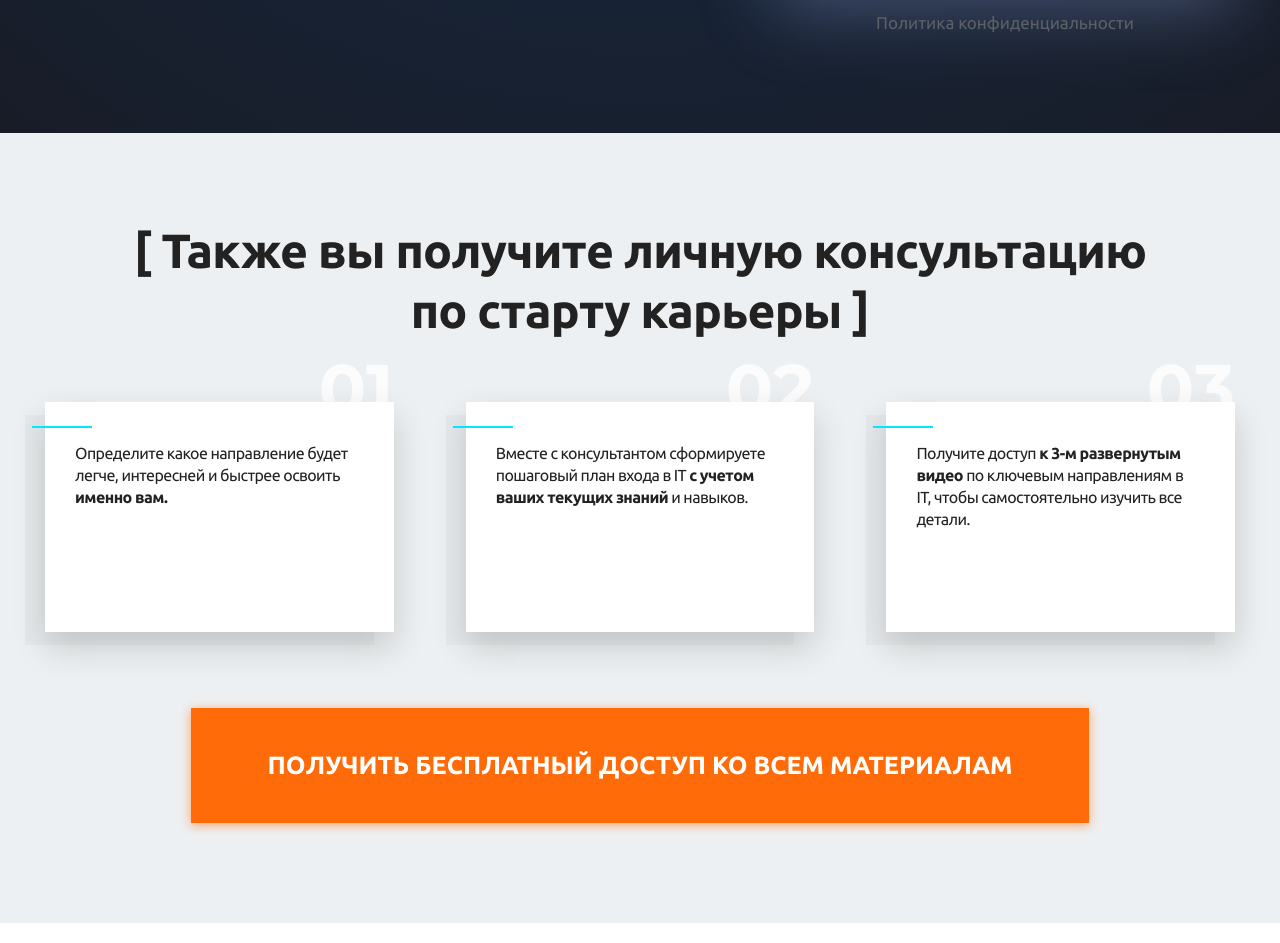
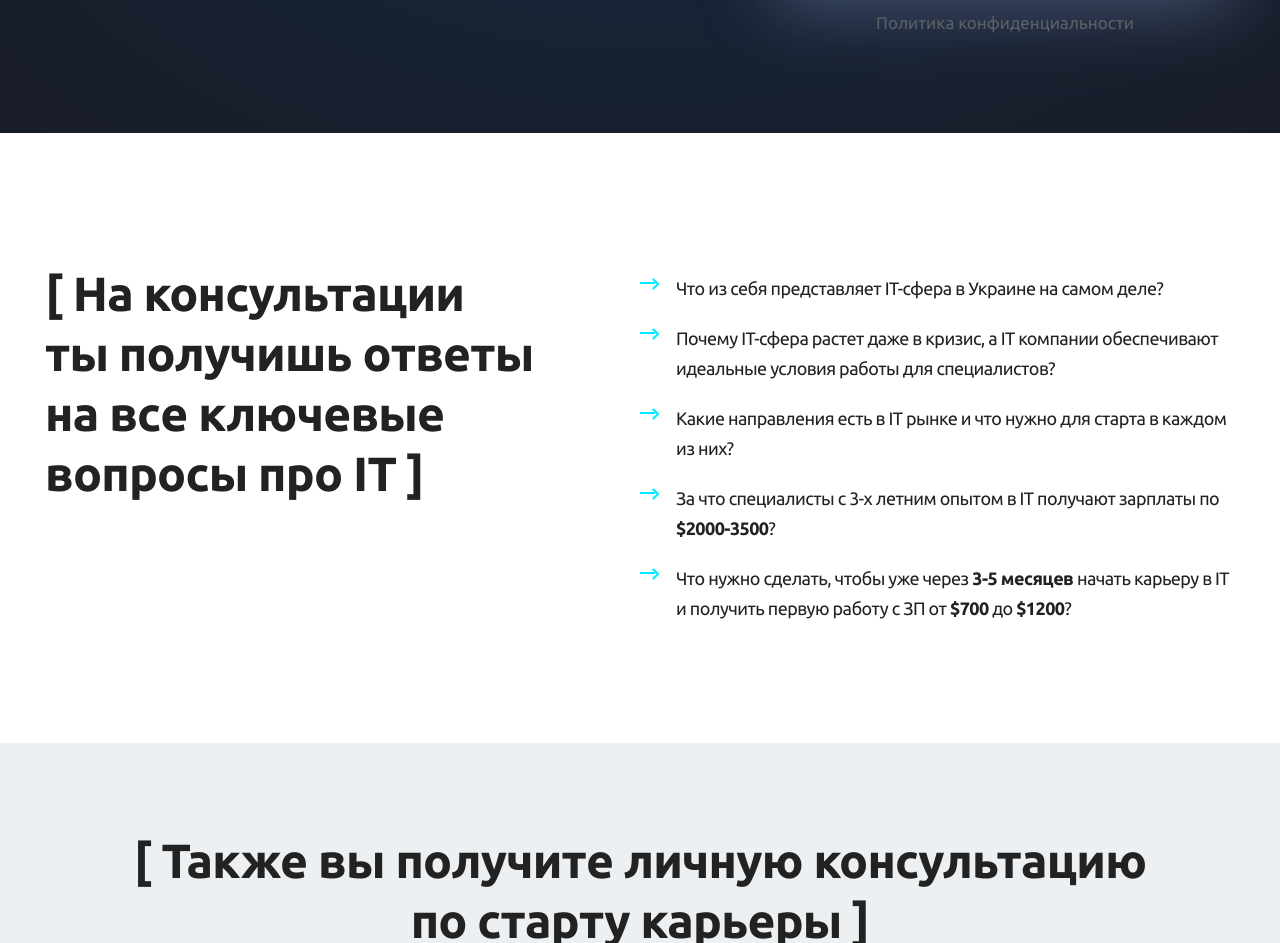
Before and after one commit to Ponomarov-Vadim/landing_page_GO_IT, a website: page src/index.html in a window 1280 px wide. Shown: the part 820-1763 px from the top of the page. Drawn offline with nearby package versions, Linux system fonts and the light colour scheme; files that its build step writes are made by us from their sources.

Commit message:
complete section consultation

```diff
--- a/src/index.html
+++ b/src/index.html
@@ -81,6 +81,52 @@
     </header>
 
     <main>
+      <section class="consultation wrapper">
+        <h2 class="consultation__headline">
+          [ На консультации ты получишь ответы на все ключевые вопросы про IT ]
+        </h2>
+
+        <ul class="consultation__list">
+          <li class="consultation__list-item">
+
+            <p class="consultation__list-item-text"
+              >Что из себя представляет IT-сфера в Украине на самом деле?</p
+            >
+          </li>
+          <li class="consultation__list-item">
+
+            <p class="consultation__list-item-text"
+              >Почему IT-сфера растет даже в кризис, а IT компании обеспечивают
+              идеальные условия работы для специалистов?</p
+            >
+          </li>
+          <li class="consultation__list-item">
+
+            <p class="consultation__list-item-text"
+              >Какие направления есть в IT рынке и что нужно для старта в каждом
+              из них?</p
+            >
+          </li>
+          <li class="consultation__list-item">
+
+            <p class="consultation__list-item-text"
+              >За что специалисты с 3-х летним опытом в IT получают зарплаты по
+              <span>$2000-3500</span>?</p
+            >
+          </li>
+          <li class="consultation__list-item">
+
+            <p class="consultation__list-item-text"
+              >Что нужно сделать, чтобы уже через
+              <span>3-5 месяцев</span> начать карьеру в IT и
+              получить первую работу с ЗП от <span>$700</span> до
+              <span>$1200</span>?</p
+            >
+          </li>
+        </ul>
+    </section>
+
+
       <section class="questions-it">
         <h2 class="questions-it__headline">
           [ Также вы получите личную консультацию по старту карьеры ]
--- /dev/null
+++ b/src/sass/components/consultation.scss
@@ -0,0 +1,82 @@
+.consultation {
+  &__headline {
+    @extend %headline-h2;
+    color: $primary-black-h2-color;
+    margin-top: 32px;
+    margin-bottom: 22px;
+  }
+
+  &__list {
+    @extend %list-style-none;
+    margin-bottom: 38px;
+
+    &-item {
+      margin-bottom: 20px;
+      position: relative;
+
+      &::before {
+        content: '';
+        display: block;
+        position: absolute;
+        top: 5px;
+        left: 0;
+        width: 20px;
+        height: 12px;
+        background-image: url(../../images/strelka.png);
+      }
+
+      &-text {
+        color: $primary-black-h2-color;
+        @extend %text-regular-14px;
+        margin: 0;
+        padding-left: 36px;
+
+        span {
+          font-weight: 700;
+        }
+      }
+    }
+  }
+}
+
+@media screen and (min-width: 768px) {
+  .consultation {
+    &__headline {
+      font-size: 30px;
+      line-height: 40px;
+      margin-top: 40px;
+      margin-bottom: 32px;
+    }
+
+    &__list-item-text {
+      font-size: 16px;
+      line-height: 22px;
+    }
+  }
+}
+
+@media screen and (min-width: 1208px) {
+  .consultation {
+    display: flex;
+    justify-content: space-between;
+
+    &__headline {
+      width: 50%;
+      font-size: 48px;
+      line-height: 60px;
+      margin-top: 130px;
+      padding-right: 104px;
+    }
+
+    &__list {
+      width: 50%;
+      margin-top: 140px;
+      margin-bottom: 100px;
+
+      &-item-text {
+        font-size: 18px;
+        line-height: 30px;
+      }
+    }
+  }
+}
--- a/src/sass/main.scss
+++ b/src/sass/main.scss
@@ -8,6 +8,7 @@
 @import "helpers/placeholder";
 @import "components/header-info";
 @import "components/request-form";
+@import "components/consultation";
 @import "components/questions-it";
 @import "components/it-area";
 @import "components/footer";
```
Also changed, not shown: src/images/strelka.png (added).
